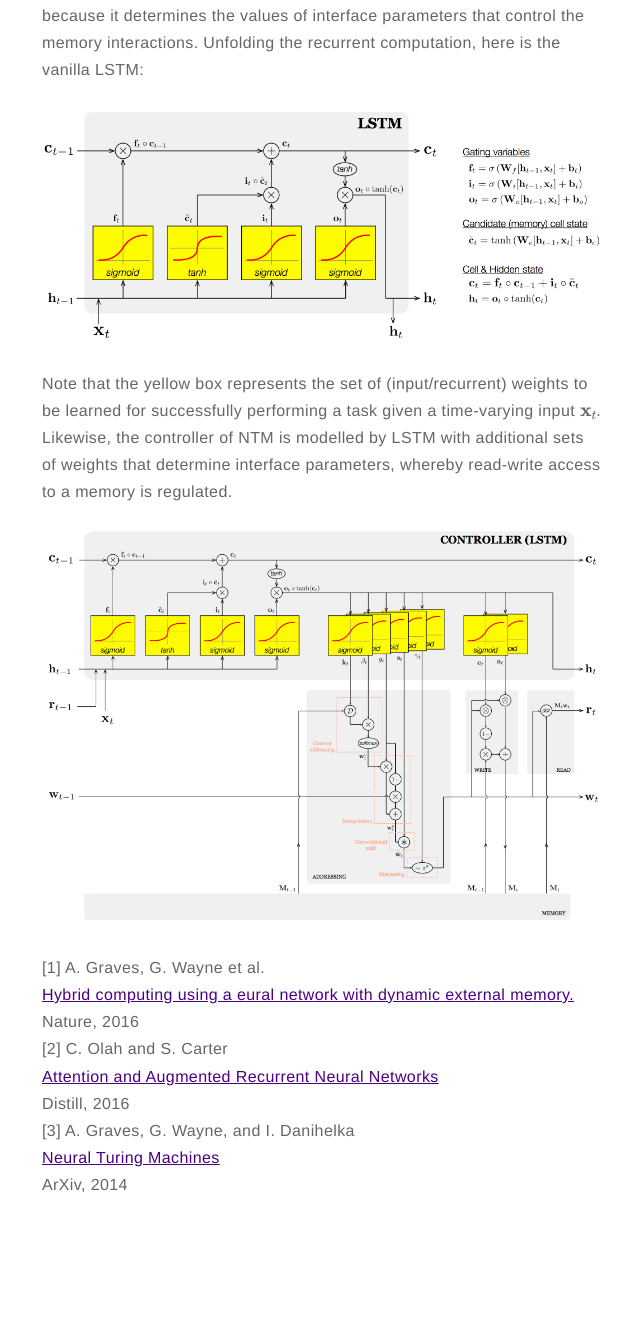
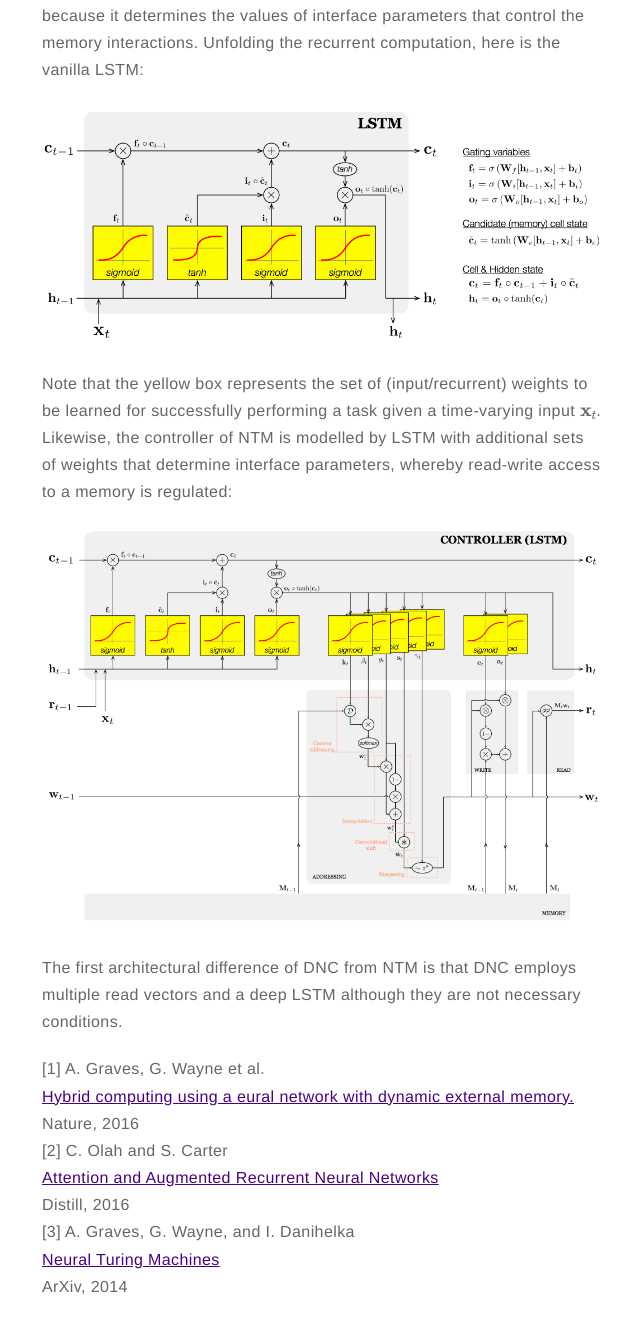
Before and after one commit to kijungyoon/kijungyoon.github.io, a Jekyll site: the page built from _posts/2016-11-28-DNC.markdown, in a window 1280 px wide and 1400 px high, scrolled down 1099 px. Shown: the top 1333 px of the window, without its empty margins (318-958 px from the left). Built offline with Jekyll 4.4.1, drawn with Linux system fonts in a browser that asks for light colours; formulas are drawn with MathJax 3; before the commit the page ends 2397 px from its top, so only the background shows below that.

Commit message:
Update 2016-11-28-DNC.markdown

```diff
--- a/_posts/2016-11-28-DNC.markdown
+++ b/_posts/2016-11-28-DNC.markdown
@@ -23,9 +23,12 @@
 
 ![Markdowm Image](https://kijungyoon.github.io/assets/images/lstm.png)
 
-Note that the yellow box represents the set of (input/recurrent) weights to be learned for successfully performing a task given a time-varying input $$\mathbf{x}_t$$. Likewise, the controller of NTM is modelled by LSTM with additional sets of weights that determine interface parameters, whereby read-write access to a memory is regulated.
+Note that the yellow box represents the set of (input/recurrent) weights to be learned for successfully performing a task given a time-varying input $$\mathbf{x}_t$$. Likewise, the controller of NTM is modelled by LSTM with additional sets of weights that determine interface parameters, whereby read-write access to a memory is regulated:
 
 ![Markdowm Image](https://kijungyoon.github.io/assets/images/ntm.png)
+
+The first architectural difference of DNC from NTM is that DNC employs multiple read vectors and a deep LSTM although they are not necessary conditions.
+
 
 [1] A. Graves, G. Wayne et al.<br>
 <a href="https://www.nature.com/nature/journal/v538/n7626/full/nature20101.html" target="_blank">Hybrid computing using a eural network with dynamic external memory.</a><br>
```
